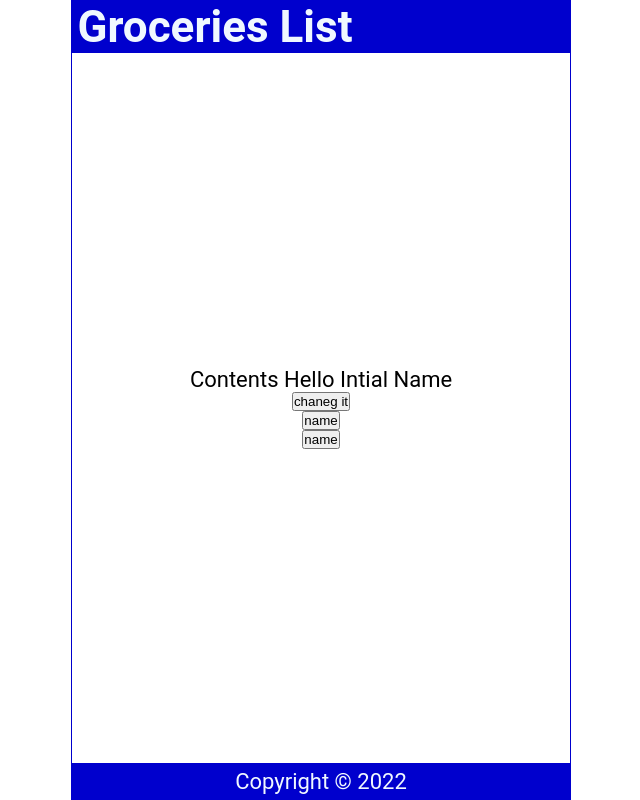
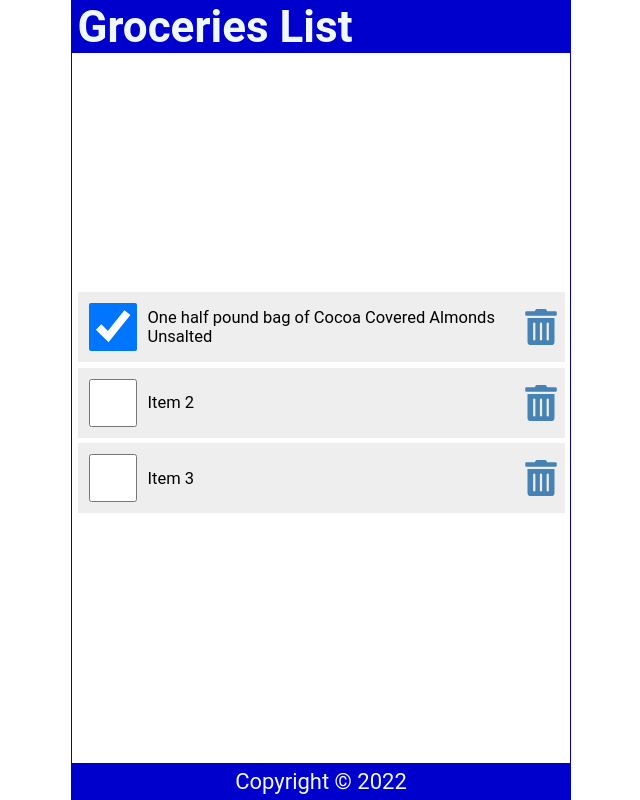
Before and after one commit to anishmohant/ShoppingList, a React (Create React App) app: page / in a window 1280 px wide. Shown: the whole page, without its empty margins (319-959 px from the left). Built offline with nearby package versions, Linux system fonts and the light colour scheme.

Commit message:
Toggle checked status

```diff
--- a/package.json
+++ b/package.json
@@ -8,6 +8,7 @@
     "@testing-library/user-event": "^13.5.0",
     "react": "^18.2.0",
     "react-dom": "^18.2.0",
+    "react-icons": "^4.6.0",
     "react-scripts": "5.0.1",
     "web-vitals": "^2.1.4"
   },
--- a/src/Contents.js
+++ b/src/Contents.js
@@ -1,26 +1,51 @@
 import React, { useState } from 'react'
+import {FaTrashAlt} from  'react-icons/fa'
 
 const Contents = () => {
 
-    const [name, setName] = useState("Intial Name")
-    const handleNameChange = () => {
-        const names = ["bob", "lal", "skop"]
-        const int = Math.floor(Math.random() * 3)
-        setName(names[int])
+
+    const initItems = [
+        {
+            id: 1,
+            checked: true,
+            item: "One half pound bag of Cocoa Covered Almonds Unsalted"
+        },
+        {
+            id: 2,
+            checked: false,
+            item: "Item 2"
+        },
+        {
+            id: 3,
+            checked: false,
+            item: "Item 3"
+        }
+    ]
+    const [items, setItems] = useState(initItems)
+    const handleCheck = (id) => {
+        const listItems = items.map((item) =>
+            item.id === id ?                        //if
+                {...item,checked: !item.checked}:   //true
+                item                                //else
+        );
+        setItems(listItems)
     }
-    const handleClick = () => { console.log("clicked") }
-    const handleClick2 = (name) => { console.log(`${name} was clicked`) }
-    const handleClick3 = (e) => { console.log(e) }
+
+
+
     return (
         <main>
-            <p>
-                Contents
-                Hello {name}
+            <ul>
+                {items.map((item)=> (
+                    <li className='item' key={item.id}>
+                        <input onChange={()=>handleCheck(item.id)} checked={item.checked } type="checkbox" />
+                    <label>{item.item}</label>
+                    <FaTrashAlt role="button" tabIndex="0"/>
+                    </li>
 
-            </p>
-            <button onClick={handleNameChange}>chaneg it</button>
-            <button onClick={()=> handleClick2("dafe")}>name</button>
-            <button onClick={(e) => handleClick3(e)}>name</button>
+
+                ))}
+            </ul>
         </main>
     )
 }
--- a/src/index.css
+++ b/src/index.css
@@ -57,3 +57,62 @@
   display: grid;
   place-content: center;
 }
+
+ul {
+  width: 100%;
+  list-style: none;
+  padding: 0 0.25rem 0.25rem;
+}
+
+ul li::before {
+  content: "\200B";
+}
+
+.item {
+  display: flex;
+  justify-content: flex-start;
+  align-items: center;
+  padding: 0.5rem 0 0.5rem 0.5rem;
+  margin: 0.25rem 0;
+  background-color: #eee;
+}
+
+.item:first-child {
+  margin: 0;
+}
+
+.item input[type="checkbox"] {
+  text-align: center;
+  width: 2.5rem;
+  width: 48px;
+  min-width: 48px;
+  height: 2.5rem;
+  height: 48px;
+  min-height: 48px;
+  cursor: pointer;
+  margin-right: 0.5rem;
+}
+
+.item input[type="checkbox"]:focus+label {
+  text-decoration: underline;
+}
+
+.item>label {
+  font-size: 0.75rem;
+  flex-grow: 1;
+}
+
+.item svg {
+  width: 48px;
+  min-width: 48px;
+  height: 36px;
+  font-size: 1rem;
+  color: steelblue;
+  cursor: pointer;
+}
+
+.item svg:focus,
+.item svg:hover {
+  color: red;
+  outline: none;
+}
```
Also changed, not shown: 1 other file (tests, documents, lock files or other folders).
